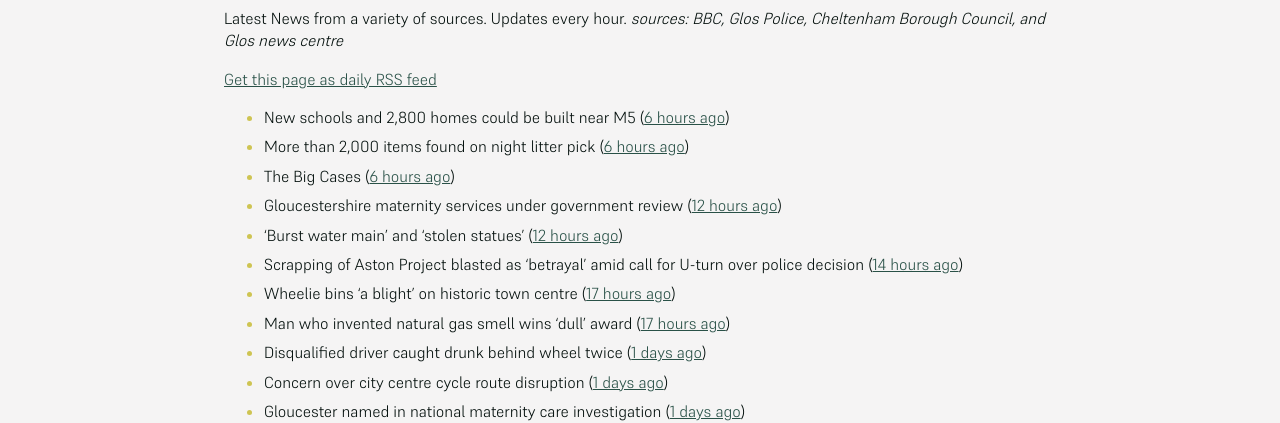
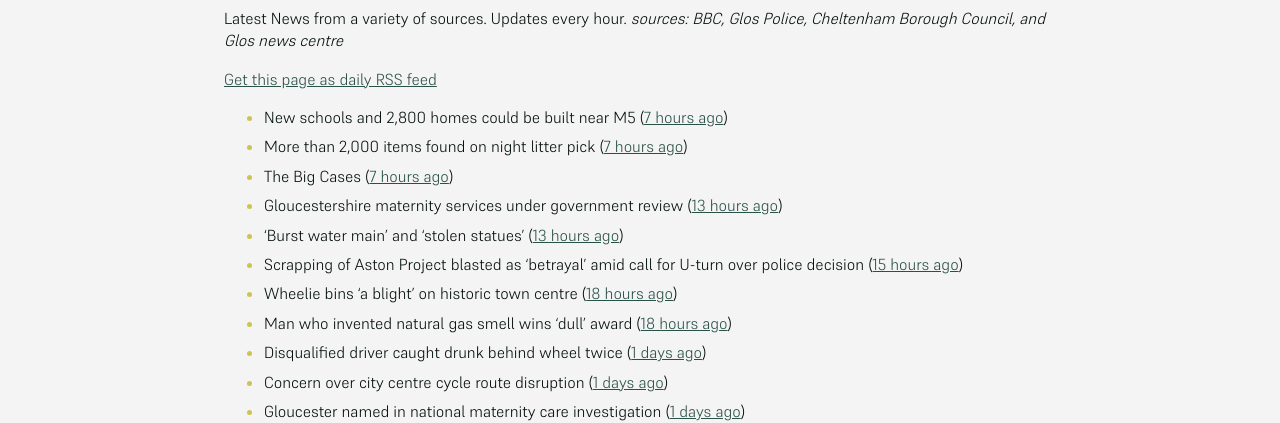
Before and after one commit to mat-0/cheltenham-open-data, a Jekyll site: the page built from _pages/news.md, in a window 1280 px wide. Shown: the part 266-689 px from the top of the page. Built offline with Jekyll 4.4.1, drawn with Linux system fonts in a browser that asks for light colours.

Commit message:
Updated 2025-06-24 23:57:55

```diff
--- a/_pages/news.md
+++ b/_pages/news.md
@@ -12,14 +12,14 @@ _sources: BBC, Glos Police, Cheltenham Borough Council, and Glos news centre_
 [Get this page as daily RSS feed](/daily.rss)
 
 <!-- news_marker starts -->
-- New schools and 2,800 homes could be built near M5 ([6 hours ago](https://www.bbc.com/news/articles/c5y7dlwng0do))
-- More than 2,000 items found on night litter pick ([6 hours ago](https://www.bbc.com/news/articles/cpvjmxvzj32o))
-- The Big Cases ([6 hours ago](https://www.bbc.co.uk/iplayer/episode/m001z7w2))
-- Gloucestershire maternity services under government review ([12 hours ago](https://www.bbc.co.uk/sounds/play/p0ll39jx))
-- 'Burst water main' and 'stolen statues' ([12 hours ago](https://www.bbc.com/news/articles/c98w395w3wlo))
-- Scrapping of Aston Project blasted as ‘betrayal’ amid call for U-turn over police decision ([14 hours ago](https://gloucesternewscentre.co.uk/scrapping-of-aston-project-blasted-as-betrayal-amid-call-for-u-turn-over-police-decision/))
-- Wheelie bins 'a blight' on historic town centre ([17 hours ago](https://www.bbc.com/news/articles/cn86y7dq8yeo))
-- Man who invented natural gas smell wins 'dull' award ([17 hours ago](https://www.bbc.com/news/articles/cpw74x57p8po))
+- New schools and 2,800 homes could be built near M5 ([7 hours ago](https://www.bbc.com/news/articles/c5y7dlwng0do))
+- More than 2,000 items found on night litter pick ([7 hours ago](https://www.bbc.com/news/articles/cpvjmxvzj32o))
+- The Big Cases ([7 hours ago](https://www.bbc.co.uk/iplayer/episode/m001z7w2))
+- Gloucestershire maternity services under government review ([13 hours ago](https://www.bbc.co.uk/sounds/play/p0ll39jx))
+- 'Burst water main' and 'stolen statues' ([13 hours ago](https://www.bbc.com/news/articles/c98w395w3wlo))
+- Scrapping of Aston Project blasted as ‘betrayal’ amid call for U-turn over police decision ([15 hours ago](https://gloucesternewscentre.co.uk/scrapping-of-aston-project-blasted-as-betrayal-amid-call-for-u-turn-over-police-decision/))
+- Wheelie bins 'a blight' on historic town centre ([18 hours ago](https://www.bbc.com/news/articles/cn86y7dq8yeo))
+- Man who invented natural gas smell wins 'dull' award ([18 hours ago](https://www.bbc.com/news/articles/cpw74x57p8po))
 - Disqualified driver caught drunk behind wheel twice ([1 days ago](https://www.bbc.com/news/articles/c0k75jkm43zo))
 - Concern over city centre cycle route disruption ([1 days ago](https://www.bbc.com/news/articles/cdez9y99k77o))
 - Gloucester named in national maternity care investigation ([1 days ago](https://www.bbc.com/news/articles/c994x95yygyo))
```
Also changed, not shown: _data/flood.json (+4 -4 lines), index.md (+5 -5 lines).
